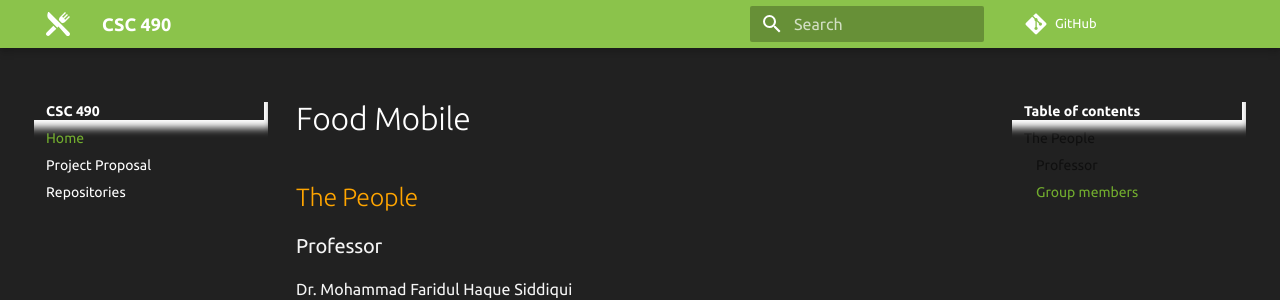
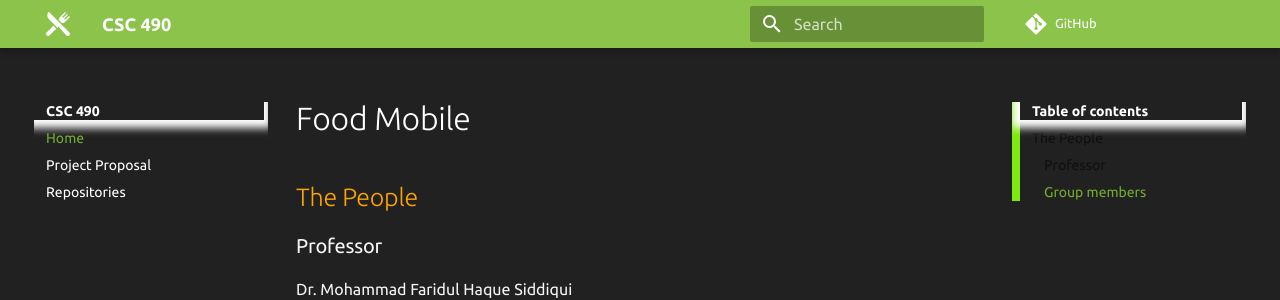
Before and after one commit to FoodMobile/Docs, an MkDocs documentation site: the page built from docs/index.md, in a window 1280 px wide. Shown: the top 300 px of the page. Built offline with MkDocs 1.6.1 and Material for MkDocs 9.7.7, drawn with Linux system fonts in a browser that asks for light colours; comment, search, counter and statistics services are not loaded.

Commit message:
added small css changes

```diff
--- a/docs/stylesheets/custom.css
+++ b/docs/stylesheets/custom.css
@@ -1,3 +1,7 @@
 h2 {
     color:orange
 }
+
+.md-nav--secondary {
+    border-left: 0.4rem solid #7ee90c;
+}
```
